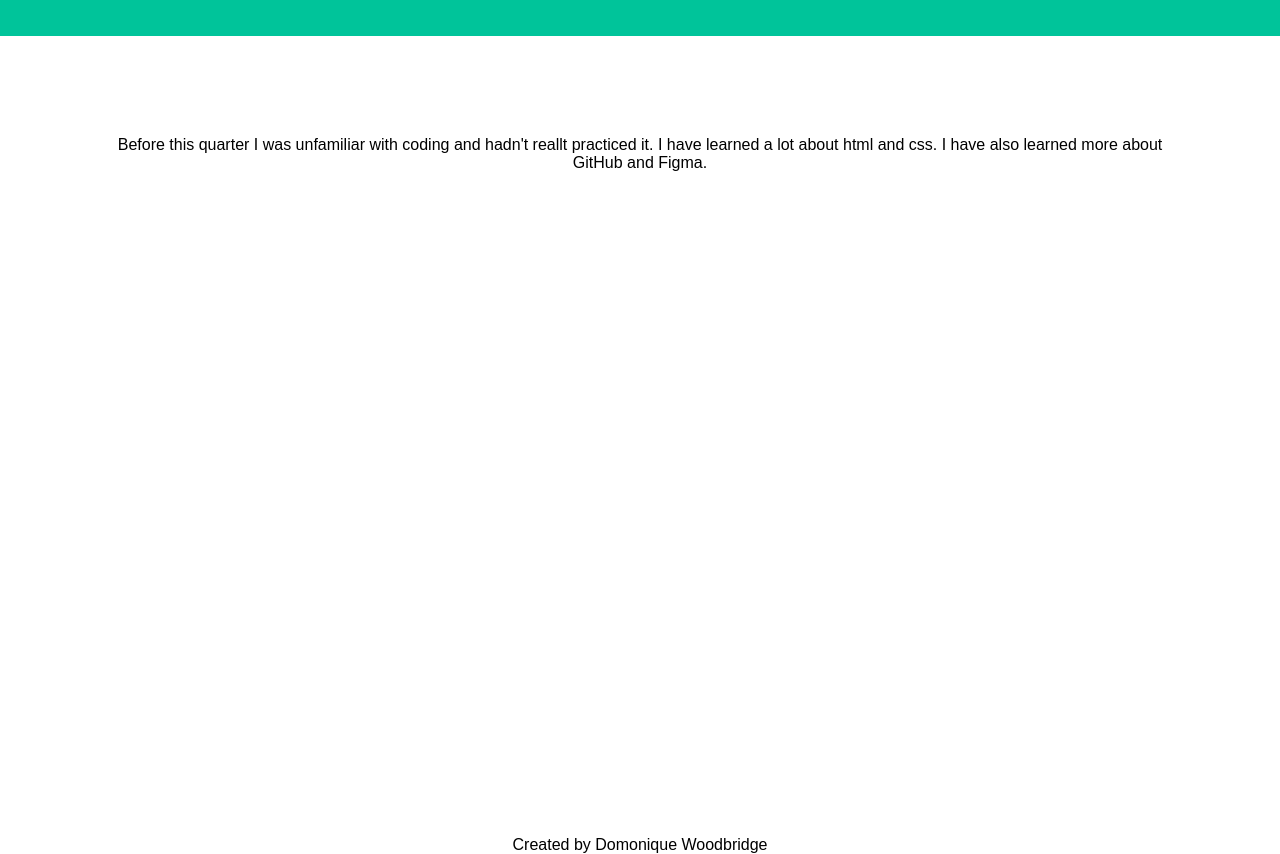
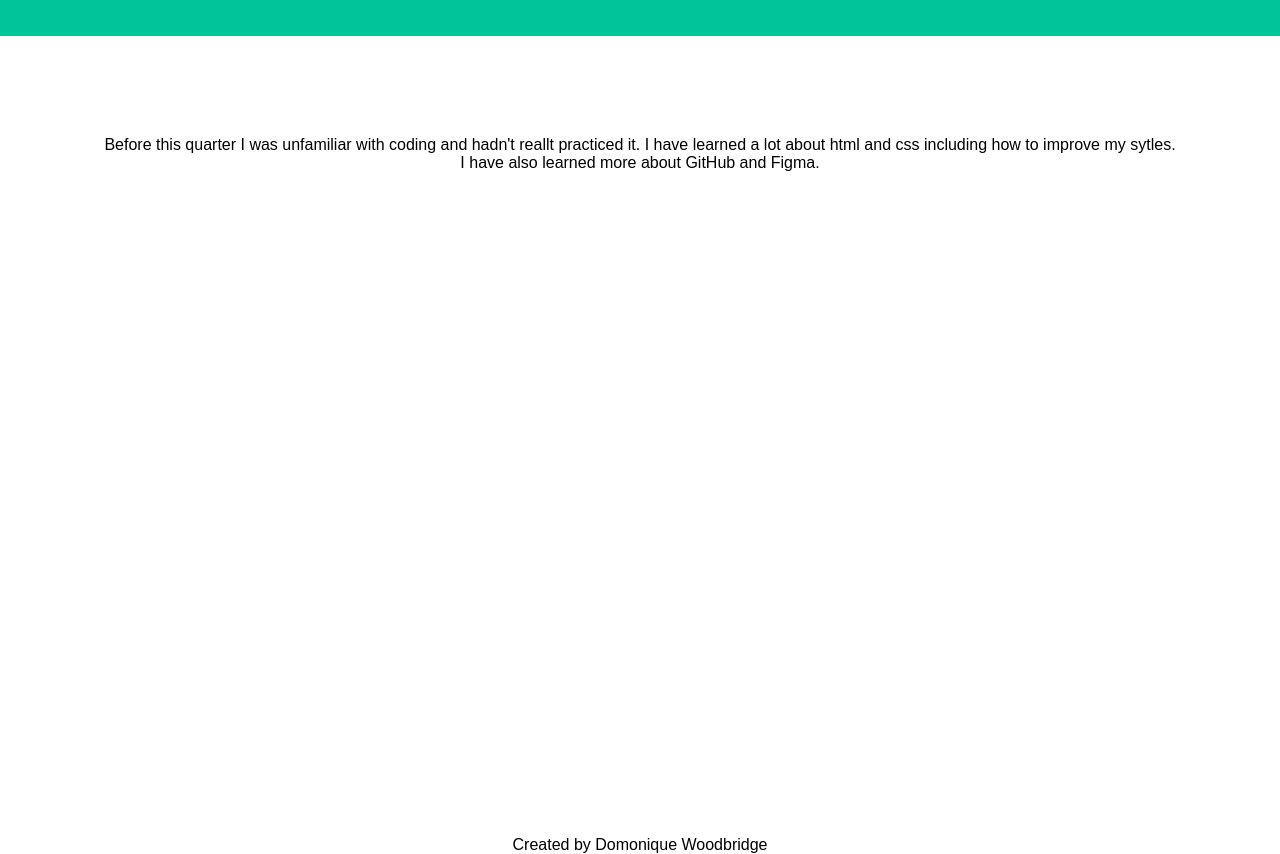
Before and after one commit to NeekieDomo/portfolio1, a plain HTML site: page index.html in a window 1280 px wide. Shown: the part 4540-5394 px from the top of the page. Drawn offline with nearby package versions, Linux system fonts and the light colour scheme.

Commit message:
Added reflection

```diff
--- a/index.html
+++ b/index.html
@@ -105,7 +105,7 @@
   </div>
 </section>
 <section id="reflection">
-    <p>Before this quarter I was unfamiliar with coding and hadn't reallt practiced it. I have learned a lot about html and css. I have also learned more about GitHub and Figma.</p>
+    <p>Before this quarter I was unfamiliar with coding and hadn't reallt practiced it. I have learned a lot about html and css including how to improve my sytles. I have also learned more about GitHub and Figma.</p>
 </section>
 <footer>Created by Domonique Woodbridge</footer>
 </body>
```
